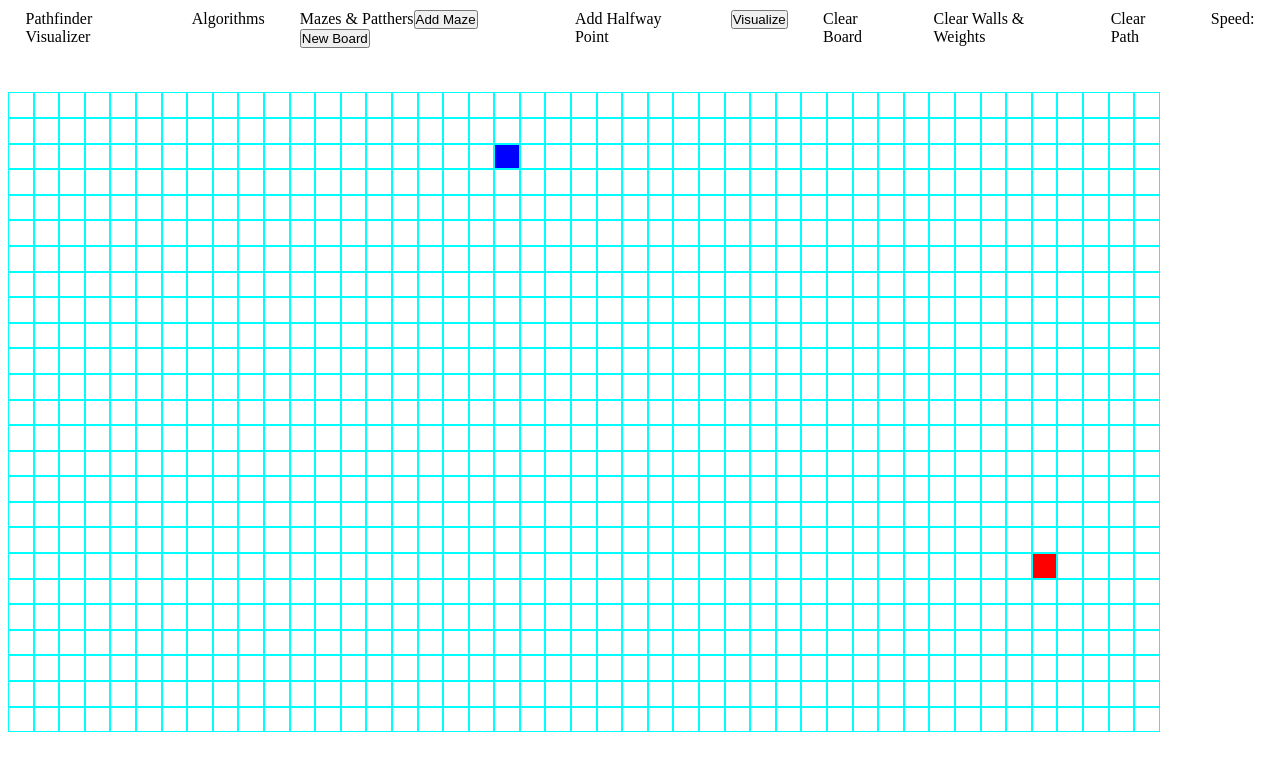
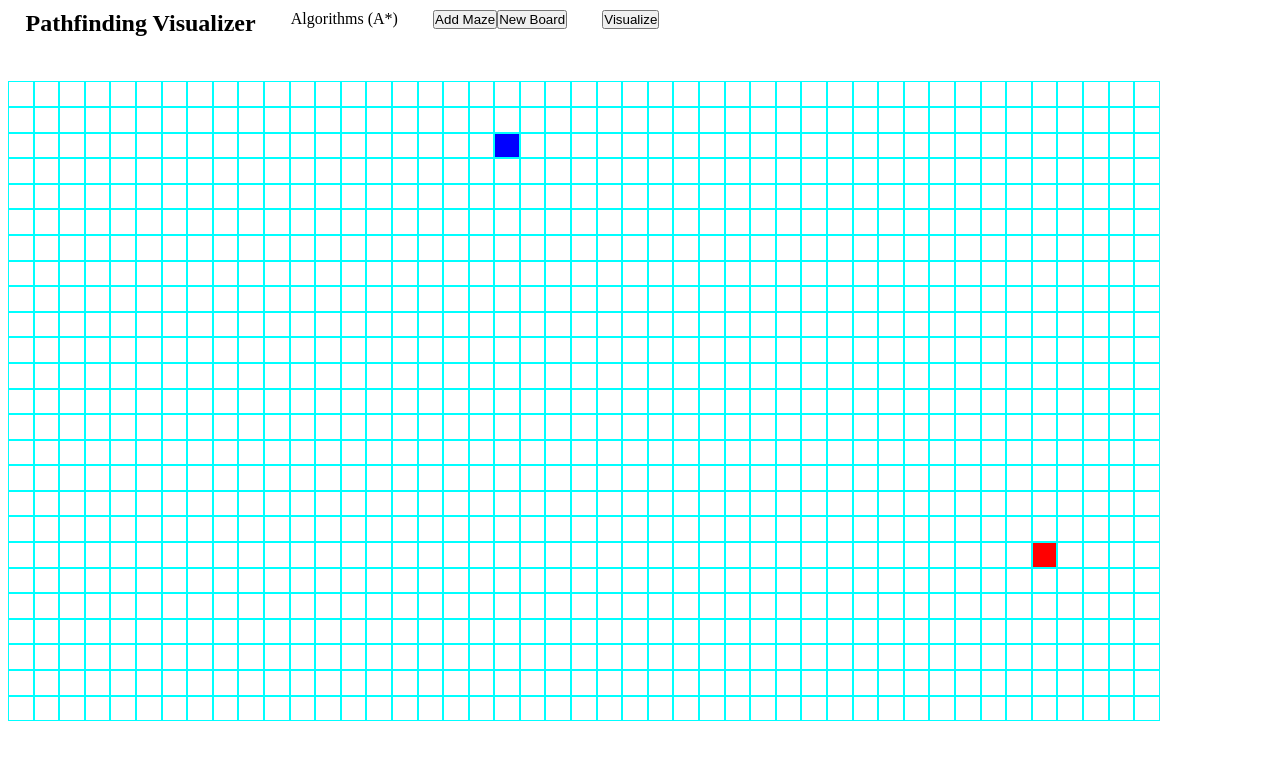
Before and after one commit to asafuli/React-Pathfinding-Visualizer-, a React (Create React App) app: page / in a window 1280 px wide. Shown: the top 770 px of the page. Built offline with nearby package versions, Linux system fonts and the light colour scheme.

Commit message:
costmetics

```diff
--- a/src/components/Navbar.jsx
+++ b/src/components/Navbar.jsx
@@ -5,18 +5,14 @@ function Navbar({handleVisualizeClick, handleAddMaze, handleClrMaze, createNewBo
   return (
     <ul className="navbar-list">
       <li className="navbar-item">
-        Pathfinder Visualizer
+        <h2>Pathfinding Visualizer</h2>
       </li>
       <li className="navbar-item">
-        Algorithms
+        Algorithms (A*)
       </li>
       <li className="navbar-item">
-        Mazes & Patthers
         <button className="add-maze-btn" onClick={() => handleAddMaze()}>Add Maze</button>
         <button className="clr-maze-btn" onClick={() => handleClrMaze()}>New Board</button>
-      </li>
-      <li className="navbar-item">
-        Add Halfway Point
       </li>
       <li className="navbar-item">
         <button className="visualizer-btn" onClick={() => handleVisualizeClick('A*')}>
@@ -24,18 +20,6 @@ function Navbar({handleVisualizeClick, handleAddMaze, handleClrMaze, createNewBo
         </button>
 
       </li>
-      <li className="navbar-item">
-        Clear Board
-      </li>
-      <li className="navbar-item">
-        Clear Walls & Weights
-      </li>
-      <li className="navbar-item">
-        Clear Path
-      </li>
-      <li className="navbar-item">
-        Speed:
-      </li>
     </ul>
   )
 }
--- a/src/utils/utils.js
+++ b/src/utils/utils.js
@@ -52,6 +52,7 @@ export default function findPathAstarUtils(start, end, board) {
     //   gridColumn > 0 && gridRow > 0 && grid[gridRow - 1][gridColumn - 1]
     // );
 
+    // eslint-disable-next-line no-loop-func
     currNeighbours.map((el) => {
       if (
         el === false ||
@@ -59,7 +60,7 @@ export default function findPathAstarUtils(start, end, board) {
         el.isWall ||
         closed.includes(el)
       ) {
-        return;
+        return false;
       }
       // Calculate Gn for all Neighbours
       el.Gn =
@@ -84,6 +85,7 @@ export default function findPathAstarUtils(start, end, board) {
       } else {
         opened.push(el);
       }
+      return el;
     });
 
     opened.sort((n1, n2) => n1.Fn - n2.Fn);
```
